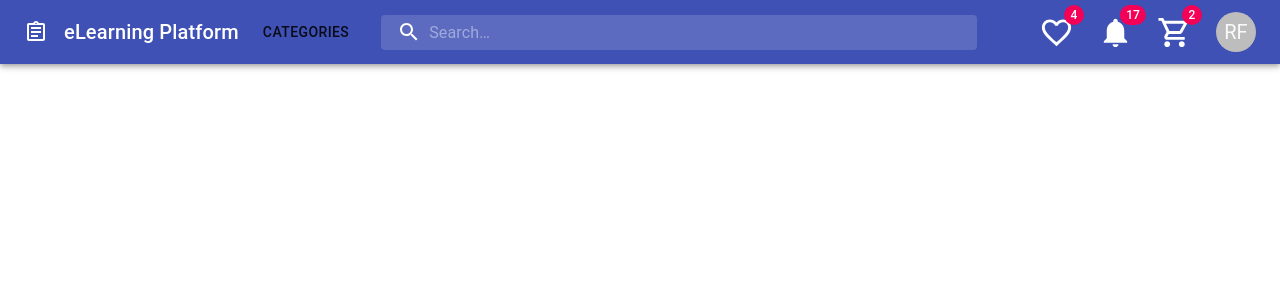
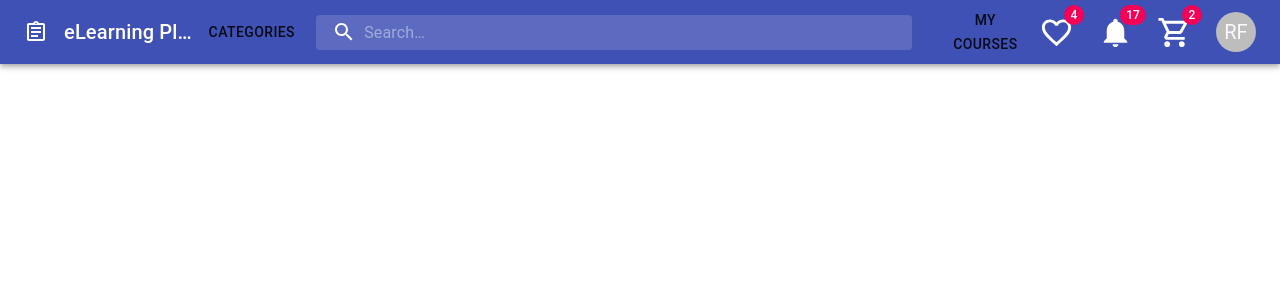
Before and after one commit to rachel-fischoff/udemy_clone, a React (Create React App) app: page / in a window 1280 px wide. Shown: the top 300 px of the page. Built offline with nearby package versions, Linux system fonts and the light colour scheme; the HTML template or start-up script is replaced by a standard one.

Commit message:
with my courses button

```diff
--- a/src/components/main_nav_bar.js
+++ b/src/components/main_nav_bar.js
@@ -238,6 +238,14 @@
             />
           </div>
           <div className={classes.grow} />
+          <Button
+            className={classes.button}
+            aria-controls="simple-menu"
+            aria-haspopup="true"
+            onMouseOver={handleClick}
+          >
+            My Courses
+          </Button>
           <div className={classes.sectionDesktop}>
             <IconButton aria-label="show 4 new mails" color="inherit">
               <Badge badgeContent={4} color="secondary">
```
